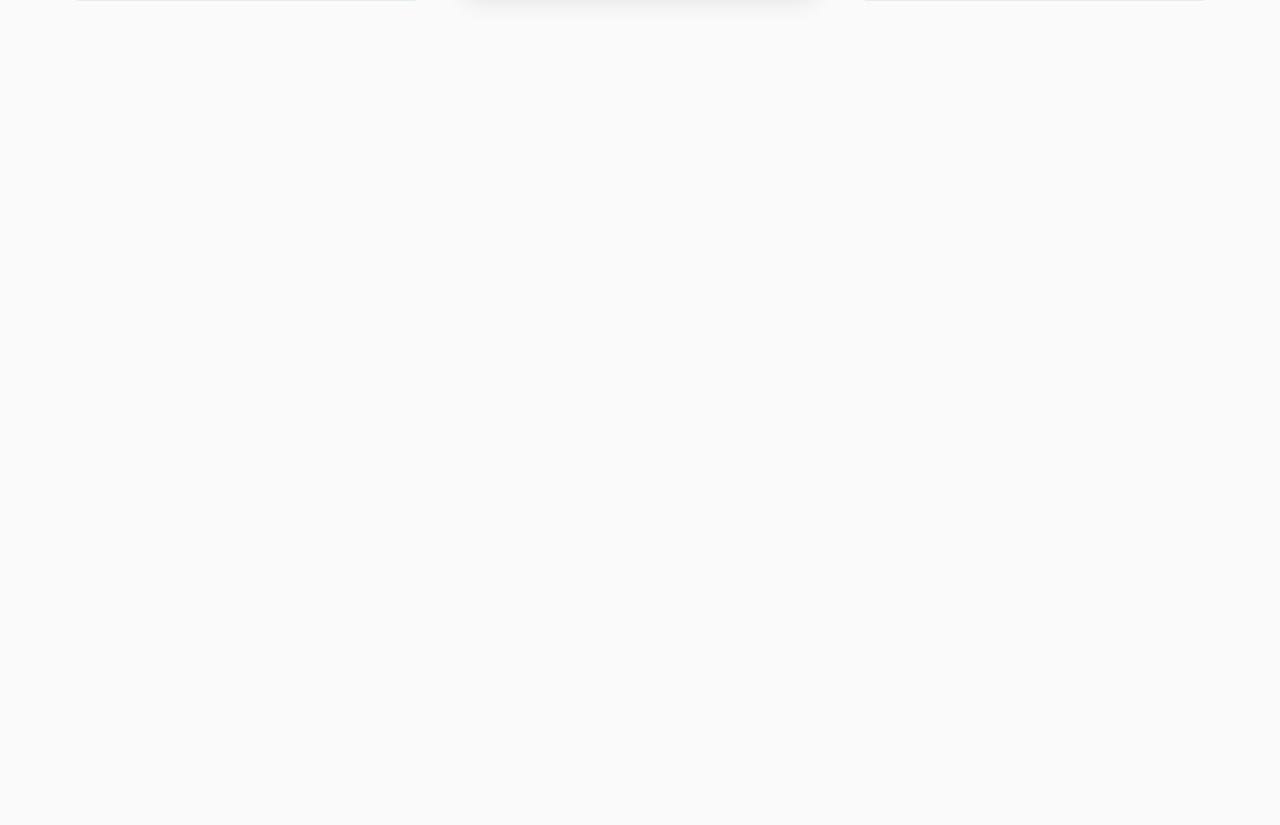
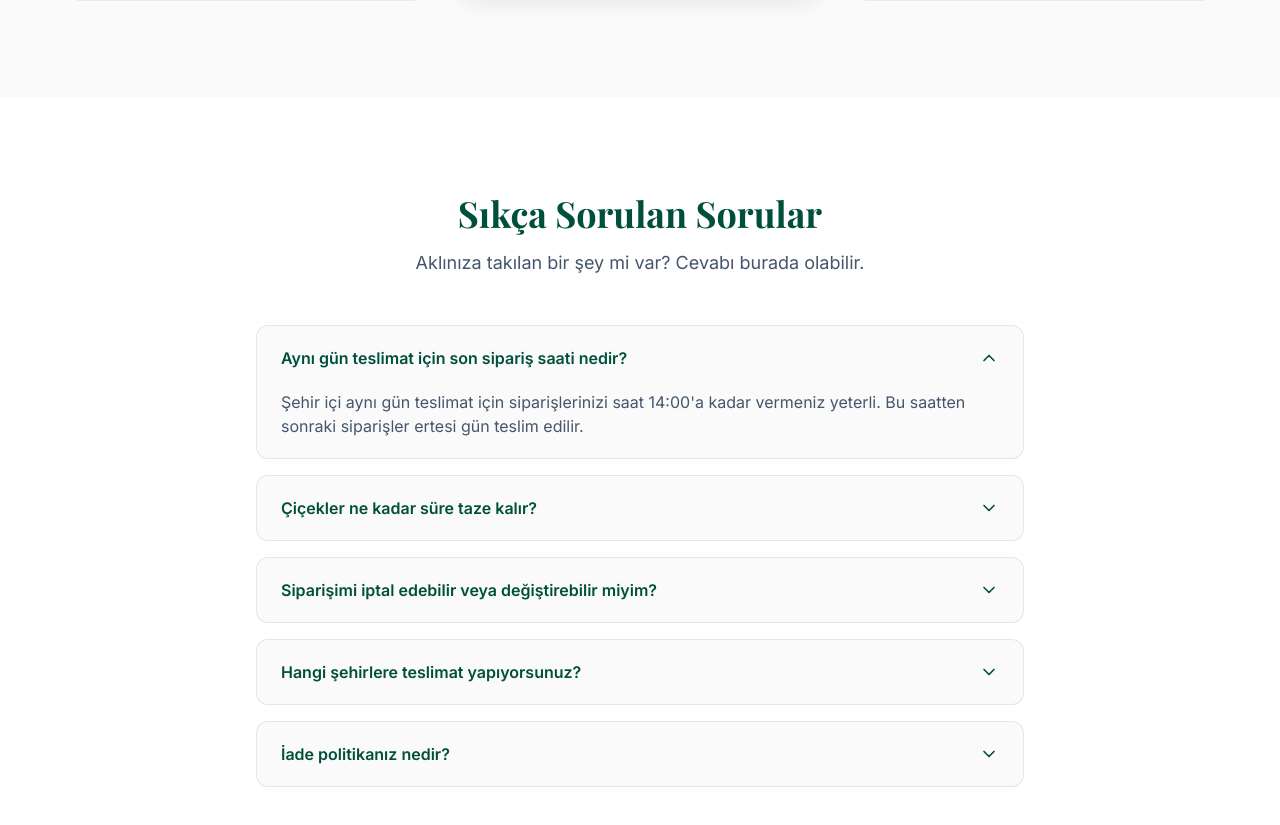
Before and after one commit to buseferoldu1/ciceksell, a Next.js app: page / in a window 1280 px wide. Shown: the part 2790-3615 px from the top of the page. Before the commit the page ends 2887 px from the top, so only its background shows below. Built offline with nearby package versions, Linux system fonts and the light colour scheme; a web font is replaced by a local one.

Commit message:
FAQ akordeon bolumu ekle
5 soru-cevap, tek seferde bir tanesi acik, framer-motion
height animasyonuyla acilir/kapanir.

```diff
--- a/app/page.tsx
+++ b/app/page.tsx
@@ -3,6 +3,7 @@ import FractalBloomHero from "@/components/ui/fractal-bloom-hero";
 import Features from "@/components/ui/features";
 import SocialProof from "@/components/ui/social-proof";
 import Pricing from "@/components/ui/pricing";
+import Faq from "@/components/ui/faq";
 
 export default function Home() {
   return (
@@ -12,6 +13,7 @@ export default function Home() {
       <Features />
       <SocialProof />
       <Pricing />
+      <Faq />
     </main>
   );
 }
--- /dev/null
+++ b/components/ui/faq.tsx
@@ -0,0 +1,104 @@
+"use client";
+
+import { useState } from "react";
+import { AnimatePresence, motion } from "framer-motion";
+import { ChevronDown } from "lucide-react";
+
+const FAQS = [
+  {
+    question: "Aynı gün teslimat için son sipariş saati nedir?",
+    answer:
+      "Şehir içi aynı gün teslimat için siparişlerinizi saat 14:00'a kadar vermeniz yeterli. Bu saatten sonraki siparişler ertesi gün teslim edilir.",
+  },
+  {
+    question: "Çiçekler ne kadar süre taze kalır?",
+    answer:
+      "Doğru bakımla aranjmanlarımız ortalama 5-7 gün tazeliğini korur. Her siparişle birlikte bakım önerilerini içeren bir kart gönderiyoruz.",
+  },
+  {
+    question: "Siparişimi iptal edebilir veya değiştirebilir miyim?",
+    answer:
+      "Teslimat saatinden en az 4 saat öncesine kadar siparişinizi ücretsiz olarak iptal edebilir veya değiştirebilirsiniz.",
+  },
+  {
+    question: "Hangi şehirlere teslimat yapıyorsunuz?",
+    answer:
+      "Türkiye genelinde 50'den fazla şehre teslimat yapıyoruz. Teslimat süresi bulunduğunuz bölgeye göre değişebilir.",
+  },
+  {
+    question: "İade politikanız nedir?",
+    answer:
+      "Aranjmanınızda bir sorun olması durumunda 24 saat içinde bizimle iletişime geçin; ücretsiz yenileme veya iade sağlıyoruz.",
+  },
+];
+
+export default function Faq() {
+  const [openIndex, setOpenIndex] = useState<number | null>(0);
+
+  return (
+    <section id="sss" className="bg-white px-4 py-24 sm:px-6 lg:px-8">
+      <div className="mx-auto max-w-3xl">
+        <motion.div
+          initial={{ opacity: 0, y: 20 }}
+          whileInView={{ opacity: 1, y: 0 }}
+          viewport={{ once: true, amount: 0.4 }}
+          transition={{ duration: 0.6 }}
+          className="mb-12 text-center"
+        >
+          <h2 className="mb-4 font-serif text-3xl font-bold text-emerald-900 md:text-4xl">
+            Sıkça Sorulan Sorular
+          </h2>
+          <p className="text-lg text-slate-600">
+            Aklınıza takılan bir şey mi var? Cevabı burada olabilir.
+          </p>
+        </motion.div>
+
+        <div className="space-y-4">
+          {FAQS.map((faq, index) => {
+            const isOpen = openIndex === index;
+            return (
+              <motion.div
+                key={faq.question}
+                initial={{ opacity: 0, y: 16 }}
+                whileInView={{ opacity: 1, y: 0 }}
+                viewport={{ once: true, amount: 0.4 }}
+                transition={{ duration: 0.5, delay: index * 0.08 }}
+                className="overflow-hidden rounded-xl border border-emerald-900/10 bg-[#FAFAFA]"
+              >
+                <button
+                  type="button"
+                  onClick={() => setOpenIndex(isOpen ? null : index)}
+                  className="flex w-full items-center justify-between gap-4 px-6 py-5 text-left"
+                  aria-expanded={isOpen}
+                >
+                  <span className="font-semibold text-emerald-900">
+                    {faq.question}
+                  </span>
+                  <ChevronDown
+                    className={`h-5 w-5 shrink-0 text-emerald-900 transition-transform duration-300 ${
+                      isOpen ? "rotate-180" : ""
+                    }`}
+                  />
+                </button>
+
+                <AnimatePresence initial={false}>
+                  {isOpen && (
+                    <motion.div
+                      initial={{ height: 0, opacity: 0 }}
+                      animate={{ height: "auto", opacity: 1 }}
+                      exit={{ height: 0, opacity: 0 }}
+                      transition={{ duration: 0.25, ease: "easeInOut" }}
+                      className="overflow-hidden"
+                    >
+                      <p className="px-6 pb-5 text-slate-600">{faq.answer}</p>
+                    </motion.div>
+                  )}
+                </AnimatePresence>
+              </motion.div>
+            );
+          })}
+        </div>
+      </div>
+    </section>
+  );
+}
```
